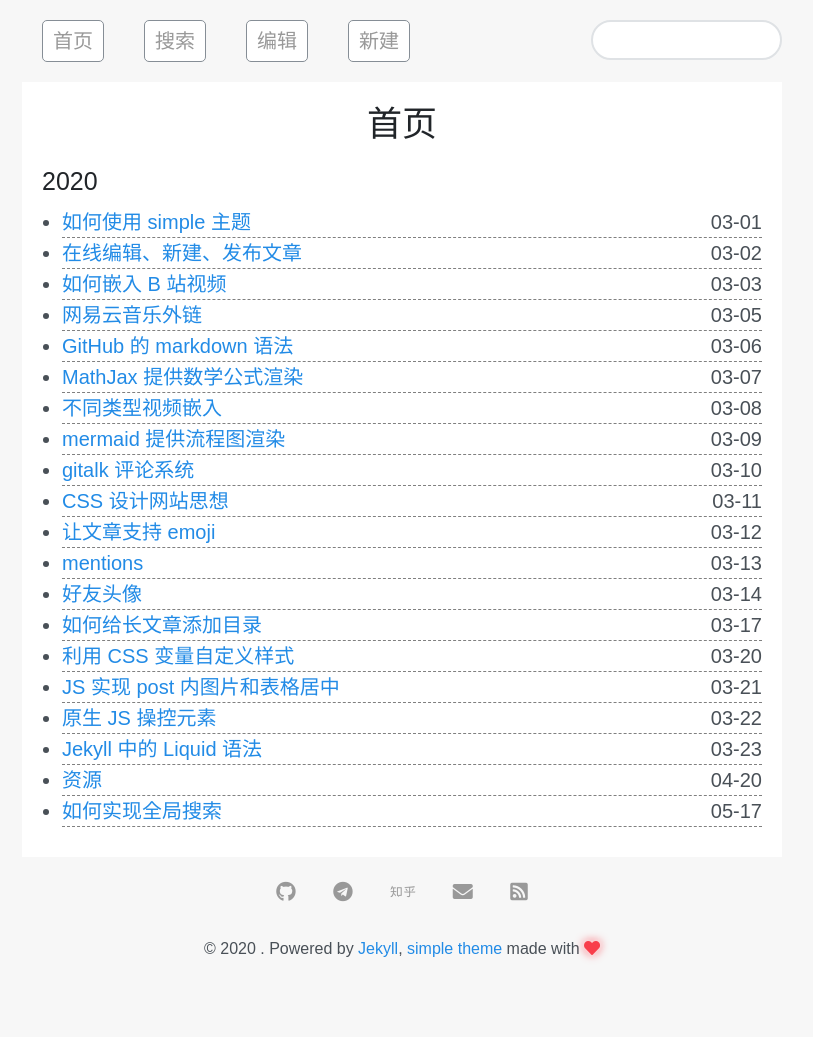
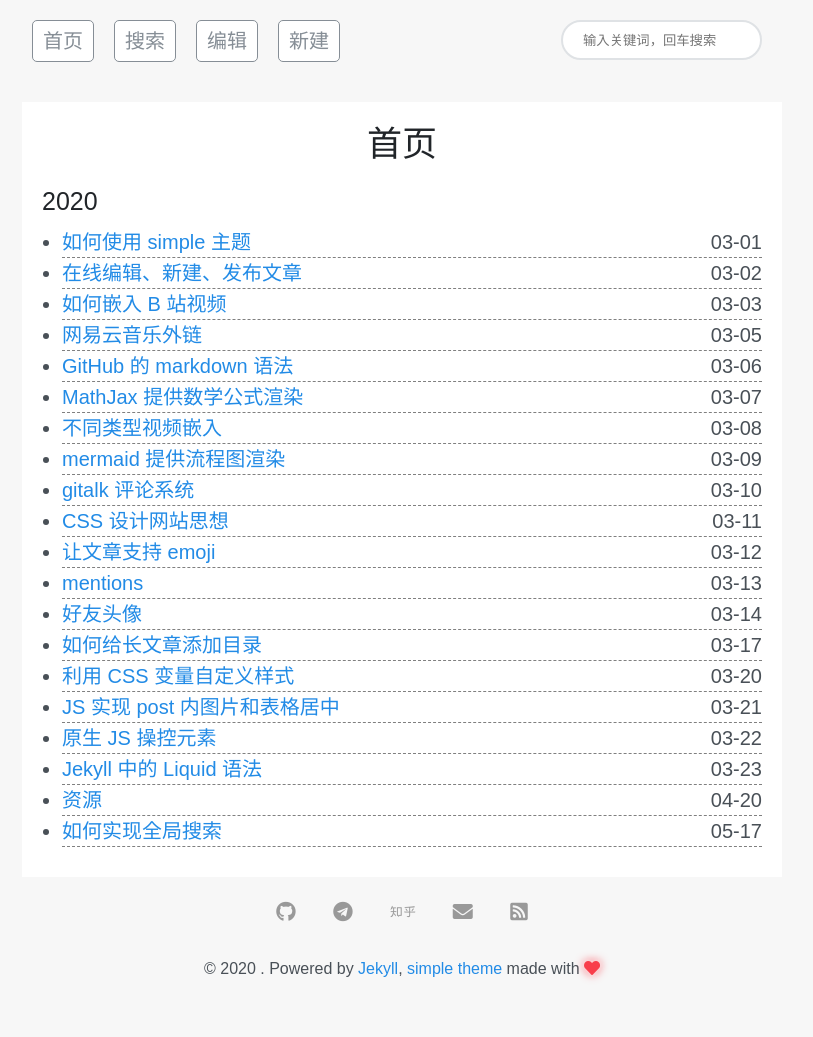
Before and after one commit to whenfung/simple, a Jekyll site: the page built from index.html, in a window 1280 px wide. Shown: the whole page, without its empty margins (238-1051 px from the left). Built offline with Jekyll 4.4.1, drawn with Linux system fonts in a browser that asks for light colours; nearby versions of some CDN libraries; comment, search, counter and statistics services are not loaded.

Commit message:
手机端优先优化

```diff
--- a/_includes/nav.html
+++ b/_includes/nav.html
@@ -1,12 +1,12 @@
 <nav class="nav">
+  <div class="nav-search">
+    <input type="text" placeholder="输入关键词，回车搜索"/>
+  </div>
+
   <div class="nav-links">
     <a href="{{ site.baseurl }}/">首页</a>
     <a href="{{ site.baseurl }}/search.html">搜索</a>
     <a href="https://github.com/professordeng/simple/edit/gh-pages/{{ page.path }}">编辑</a>
     <a href="https://github.com/professordeng/simple/new/gh-pages/_post">新建</a>
   </div>
-
-  <div class="nav-search">
-    <input type="text" />
-  </div>
 </nav>
--- a/_sass/_nav.scss
+++ b/_sass/_nav.scss
@@ -1,7 +1,8 @@
 // 导航栏布局
 .nav {
   display: flex;
-  justify-content: space-between; // 两端对齐
+  flex-direction: column;
+  justify-content: center; // 中间
 
   margin: 0rem auto;   // 整体居中
   max-width: 38rem;    // 最大宽度
@@ -9,17 +10,38 @@
 
   padding-top: 1rem;
   padding-bottom: 1rem;
+
+  @media (min-width: 38rem) {
+    flex-direction: row-reverse;
+    justify-content: space-between;
+  }
+}
+
+.nav-search {
+  margin-bottom: 1rem;
+  padding: 0 1rem;
+
+  & input {
+    outline: none;
+    border: 2px solid #dfe2e5;
+    width: 100%;
+    height: 100%;
+    padding-left: 1rem;
+    height: 2rem;
+    border-radius: 1rem;
+  }
 }
 
 .nav-links {
   display: flex;
   justify-content: center;
+  margin-bottom: 1rem;
 
   & a {
     display: block;
-    margin: 0 1rem;
+    margin: 0 .5rem;
 
-    color: #999;
+    color: var(--gray-600);
     padding: .25rem .5rem;
 
     border-radius: var(--border-radius);
@@ -33,15 +55,3 @@
     }
   }
 }
-
-.nav-search {
-  & input {
-    outline: none;
-    border: 2px solid #dfe2e5;
-    width: 100%;
-    height: 100%;
-    padding-left: .5rem;
-    height: 2rem;
-    border-radius: 1rem;
-  }
-}
```
